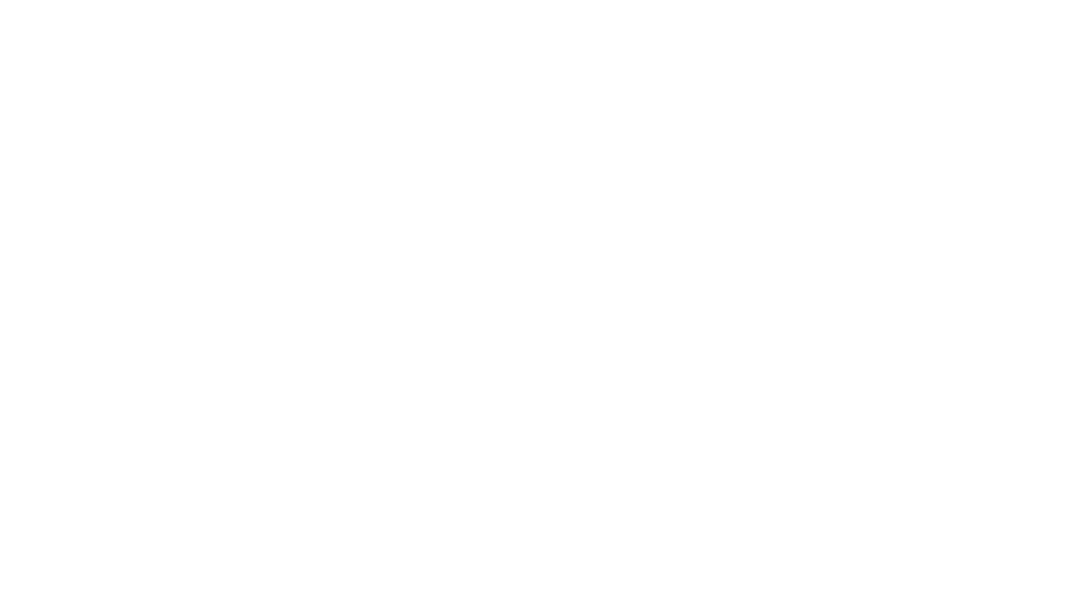
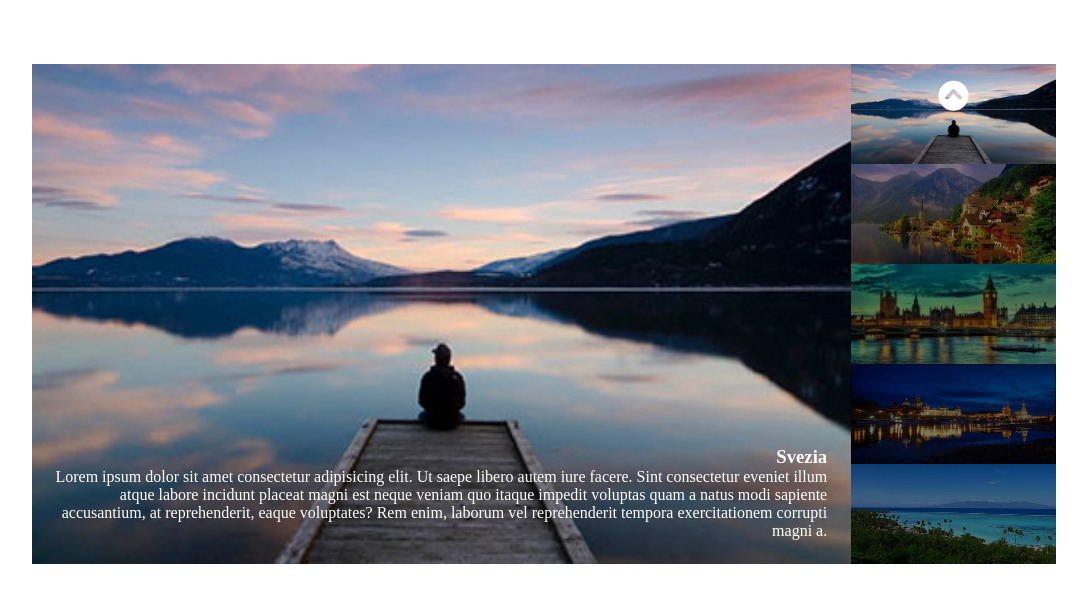
Before and after one commit to AlessandroSaba1991/vue-slider, a plain HTML site: page index.html in a window 1280 px wide. Shown: the whole page, without its empty margins (96-1183 px from the left). Drawn offline with nearby package versions, Linux system fonts and the light colour scheme.

Commit message:
milestone 1 complete

```diff
--- a/assets/css/style.css
+++ b/assets/css/style.css
@@ -3,3 +3,63 @@
   margin: 0;
   box-sizing: border-box;
 }
+
+img {
+  width: 100%;
+  height: 100%;
+}
+
+.container {
+  width: 80%;
+  max-width: 1200px;
+  height: 500px;
+  margin: 4rem auto;
+}
+
+.row {
+  display: flex;
+  height: 100%;
+}
+
+.filter{
+    filter: brightness(0.5);
+}
+
+.main_img {
+  width: 80%;
+  height: 100%;
+  position: relative;
+}
+
+.text{
+    color: white;
+    text-align: right;
+    position: absolute;
+    bottom: 1.5rem;
+    right: 1.5rem;
+}
+
+.slider_img {
+  width: 20%;
+  position: relative;
+  display: flex;
+  flex-direction: column;
+  height: 100%;
+}
+
+.slider_img>img{
+    height: calc(100% / 5);
+}
+
+.navigator {
+  height: 100%;
+  display: flex;
+  flex-direction: column;
+  justify-content: space-between;
+  position: absolute;
+  left: 50%;
+  transform: translate(-50%, 0);
+  padding: 1rem 0;
+  color: white;
+  font-size: 30px;
+}
--- a/index.html
+++ b/index.html
@@ -5,13 +5,48 @@
     <meta http-equiv="X-UA-Compatible" content="IE=edge">
     <meta name="viewport" content="width=device-width, initial-scale=1.0">
     <title>Vue Slider</title>
+    <link rel='stylesheet' href='https://cdnjs.cloudflare.com/ajax/libs/font-awesome/6.0.0/css/all.min.css' integrity='sha512-9usAa10IRO0HhonpyAIVpjrylPvoDwiPUiKdWk5t3PyolY1cOd4DSE0Ga+ri4AuTroPR5aQvXU9xC6qOPnzFeg==' crossorigin='anonymous' referrerpolicy='no-referrer' />
     <link rel="stylesheet" href="./assets/css/style.css">
 </head>
 <body>
 
     <div id="app">
 
-
+        <div class="container">
+            <div class="row">
+                <div class="main_img">
+                    <img src="./assets/img/01.jpg" alt="">
+                    <div class="text">
+                        <h3>Svezia</h3>
+                        <p>
+                            Lorem ipsum dolor sit amet consectetur adipisicing elit. Ut saepe libero autem iure facere. Sint consectetur eveniet illum atque labore incidunt placeat magni est neque veniam quo itaque impedit voluptas quam a natus modi sapiente accusantium, at reprehenderit, eaque voluptates? Rem enim, laborum vel reprehenderit tempora exercitationem corrupti magni a.
+                        </p>
+                    </div>
+                </div>
+                <!-- /.main_img -->
+                <div class="slider_img">
+                    <div class="navigator">
+                        <div class="prev">
+                            <i class="fa-solid fa-chevron-circle-up"></i>
+                        </div>
+                        <!-- /.prev -->
+                        <div class="next">
+                            <i class="fa-solid fa-chevron-circle-down"></i>
+                        </div>
+                        <!-- /.next -->
+                    </div>
+                    <!-- /.navigator -->
+                    <img src="./assets/img/01.jpg" alt="">
+                    <img class="filter" src="./assets/img/02.jpg" alt="">
+                    <img class="filter" src="./assets/img/03.jpg" alt="">
+                    <img class="filter" src="./assets/img/04.jpg" alt="">
+                    <img class="filter" src="./assets/img/05.jpg" alt="">
+                </div>
+                <!-- /.slider_img -->
+            </div>
+            <!-- /.row -->
+        </div>
+        <!-- /.container -->
     </div>
 
 
```
